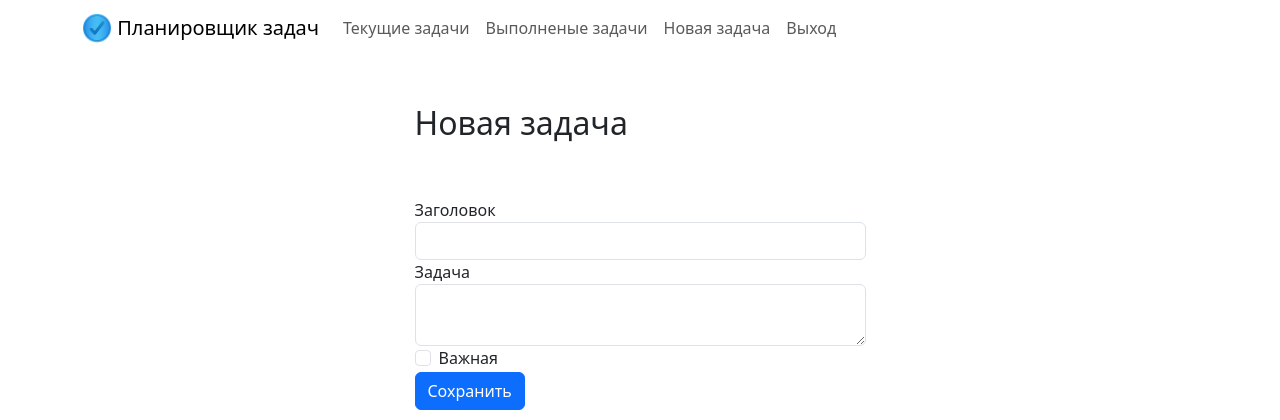
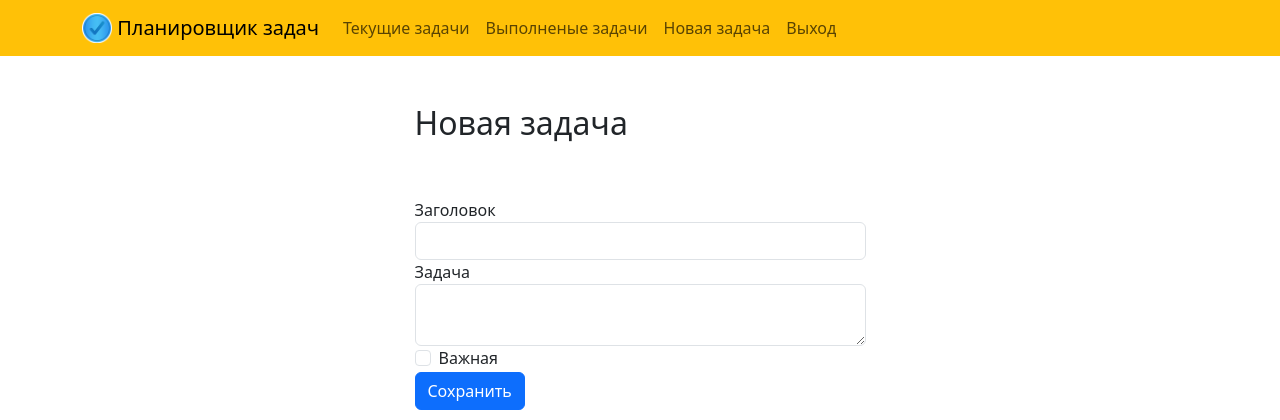
Before and after one commit to RomanS0301/django_todo, a Django app: page /create/ in a window 1280 px wide. Shown: the top 420 px of the page. Run offline with Django 5.2, Linux system fonts and the light colour scheme; a user stored in the database is signed in; some libraries are stand-ins or nearby versions.

Commit message:
second commit

```diff
--- a/todo/templates/todo/base.html
+++ b/todo/templates/todo/base.html
@@ -15,7 +15,7 @@
 <body>
     <script src="https://cdn.jsdelivr.net/npm/bootstrap@5.3.2/dist/js/bootstrap.bundle.min.js" integrity="sha384-C6RzsynM9kWDrMNeT87bh95OGNyZPhcTNXj1NW7RuBCsyN/o0jlpcV8Qyq46cDfL" crossorigin="anonymous"></script>
 
-<nav class="navbar navbar-expand-md navbar-light bg-">
+<nav class="navbar navbar-expand-md navbar-light bg-warning">
 <div class="container">
     <a class="navbar-brand" href="{% url 'home' %}">
          <img src="{% static 'todo/ontask3x_87023.png' %}" width="30" height="30" class="d-inline-block align-top">
```
